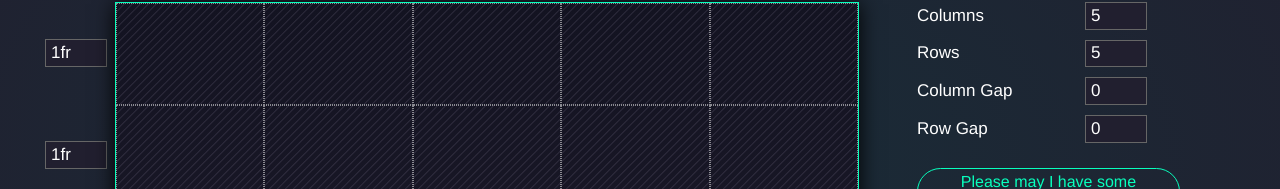
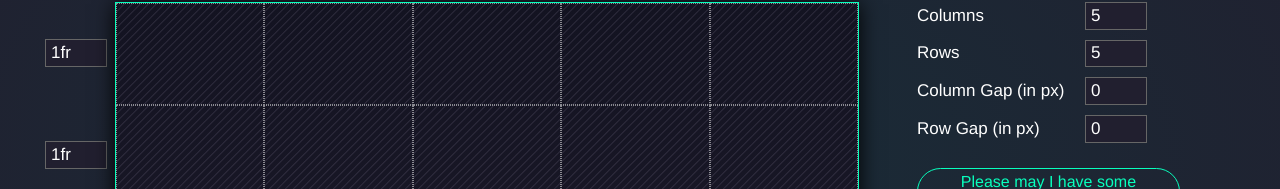
Before and after one commit to sdras/cssgridgenerator, a Vue app: page / in a window 1280 px wide. Shown: the part 214-403 px from the top of the page. Built offline with nearby package versions, Linux system fonts and the light colour scheme; a web font is replaced by a local one.

Commit message:
Added information about units for grid gaps

```diff
--- a/src/components/AppForm.vue
+++ b/src/components/AppForm.vue
@@ -25,7 +25,7 @@
     </fieldset>
 
     <fieldset>
-      <label for="columngap">{{ $t("form.columngap") }}</label>
+      <label for="columngap">{{ $t("form.columngap") }} (in px)</label>
       <input
         id="columngap"
         type="number"
@@ -37,7 +37,7 @@
     </fieldset>
 
     <fieldset>
-      <label for="rowgap">{{ $t("form.rowgap") }}</label>
+      <label for="rowgap">{{ $t("form.rowgap") }} (in px)</label>
       <input
         id="rowgap"
         type="number"
```
